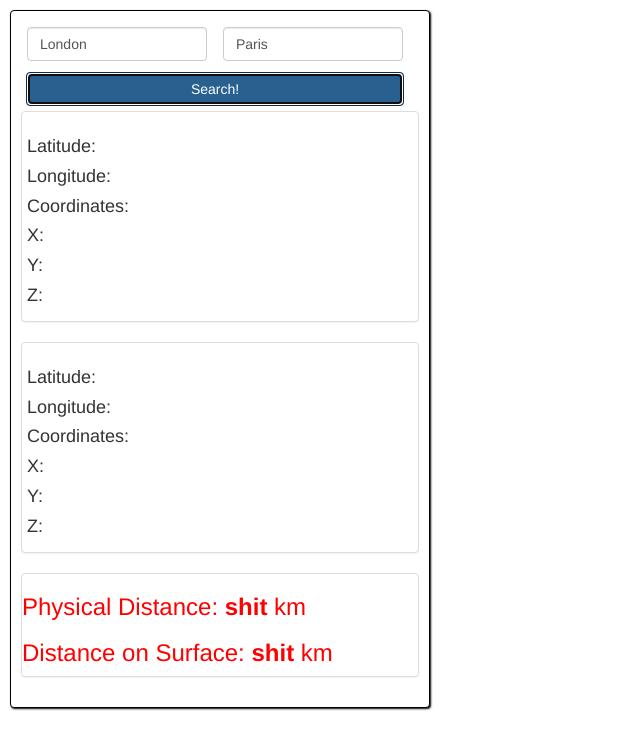
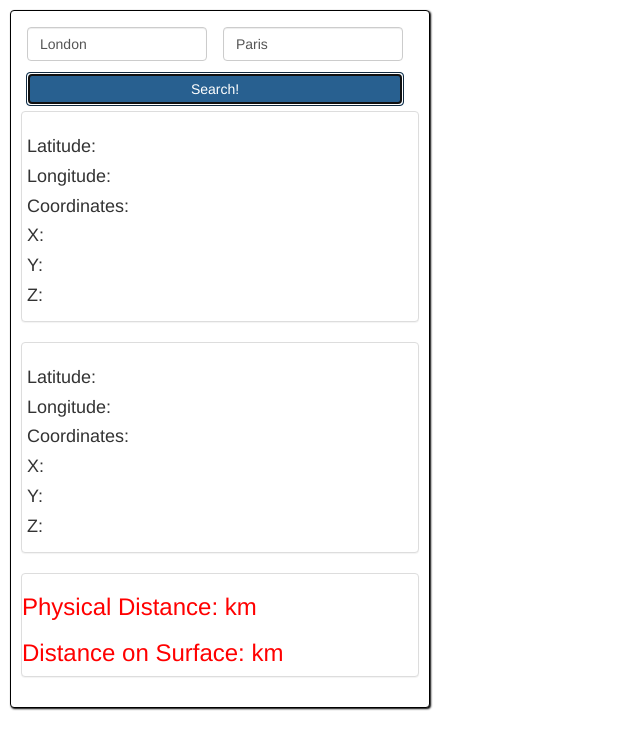
Before and after one commit to Christian2001Manukyan/distance_calculator, a plain HTML site: page als.html in a window 1280 px wide. Both pictures are taken after a click on the button "Search!". Shown: the whole page, without its empty margins (0-640 px from the left). Drawn offline with Linux system fonts and the light colour scheme; no server answers.

Commit message:
Removing 'shit' from Distance panel XD.

```diff
--- a/als.html
+++ b/als.html
@@ -32,8 +32,8 @@
                     <h4>Z: <strong class="Z"></strong></h4>
                 </div>
                 <div id="distance" class="panel panel-default">
-                    <h3>Physical Distance: <strong class="phys-distance">shit</strong> km</h3>
-                    <h3>Distance on Surface:  <strong class="surf-distance">shit</strong> km</h3>
+                    <h3>Physical Distance: <strong class="phys-distance"></strong> km</h3>
+                    <h3>Distance on Surface:  <strong class="surf-distance"></strong> km</h3>
                 </div>
             </div>
         </div>
```
